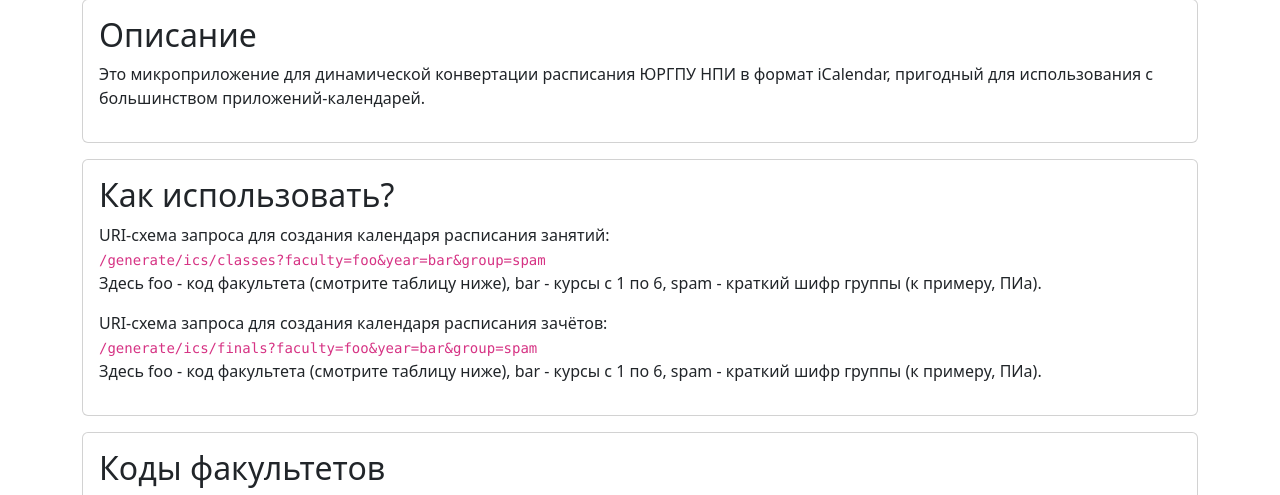
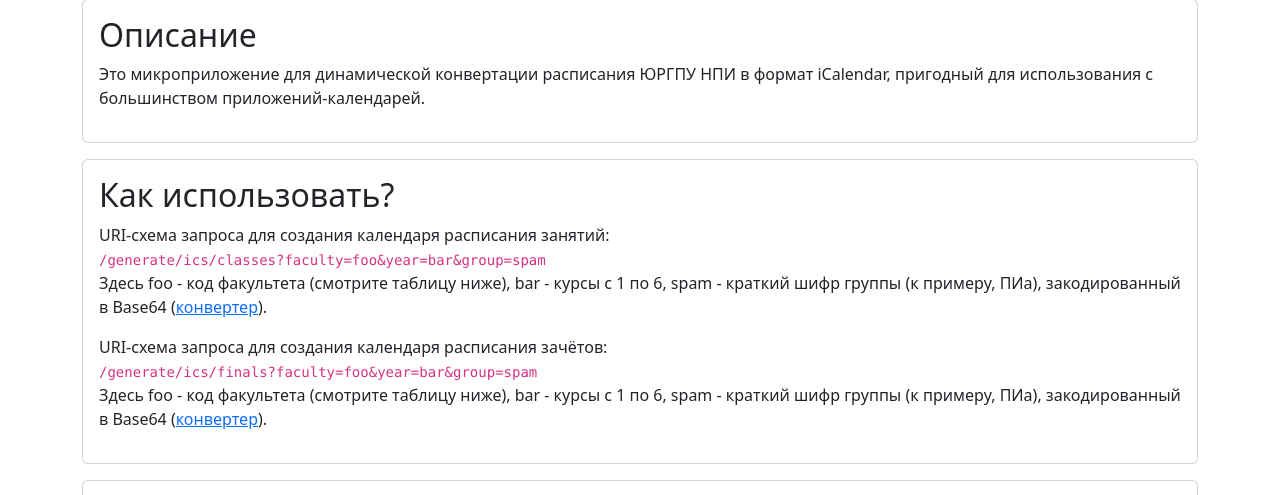
Before and after one commit to morozyuk-d-p/srspu-schedule-calendar-generator, a Flask app: page / in a window 1280 px wide. Shown: the part 89-584 px from the top of the page. Run offline with Flask 2, Linux system fonts and the light colour scheme; data that the repository does not hold is empty; some libraries are stand-ins or nearby versions.

Commit message:
Import changes from Deta

```diff
--- a/main.py
+++ b/main.py
@@ -1,4 +1,5 @@
 #!/usr/bin/env python3
+import base64, urllib.parse
 from flask import Flask, render_template, request, abort
 from modules.core import create_calendar
 from modules.api import get_faculties, get_student_schedule, get_student_finals
@@ -11,7 +12,7 @@
 
 @app.route('/generate/ics/classes')
 def classes_generate():
-    faculty, year, group = request.args.get('faculty'), request.args.get('year'), request.args.get('group')
+    faculty, year, group = request.args.get('faculty'), request.args.get('year'), urllib.parse.quote_from_bytes(base64.decodebytes(request.args.get('group').encode('utf-8')))
     try:
         schedule = get_student_schedule(faculty_id=faculty, year=year, group_id=group)
         calendar = create_calendar(schedule, 'classes')
@@ -23,7 +24,7 @@
 
 @app.route('/generate/ics/finals')
 def finals_generate():
-    faculty, year, group = request.args.get('faculty'), request.args.get('year'), request.args.get('group')
+    faculty, year, group = request.args.get('faculty'), request.args.get('year'), urllib.parse.quote_from_bytes(base64.decodebytes(request.args.get('group').encode('utf-8')))
     try:
         schedule = get_student_finals(faculty_id=faculty, year=year, group_id=group)
         calendar = create_calendar(schedule, 'finals')
--- a/modules/api.py
+++ b/modules/api.py
@@ -25,7 +25,7 @@
     return result
 
 def get_student_schedule(faculty_id, year, group_id):
-    uri = f'https://schedule.npi-tu.ru/api/v1/faculties/{faculty_id}/years/{year}/groups/{urllib.parse.quote(group_id)}/schedule'
+    uri = f'https://schedule.npi-tu.ru/api/v1/faculties/{faculty_id}/years/{year}/groups/{group_id}/schedule'
     request = requests.get(uri)
     result = request.json()
     return result
--- a/modules/core.py
+++ b/modules/core.py
@@ -12,6 +12,7 @@
     event.add('dtstart', pytz.timezone('Europe/Moscow').localize(datetime.strptime(f"{day} {class_ints[str(lesson['class'])]['start']}", '%Y-%m-%d %H:%M')))
     event.add('dtend', pytz.timezone('Europe/Moscow').localize(datetime.strptime(f"{day} {class_ints[str(lesson['class'])]['end']}", '%Y-%m-%d %H:%M')))
     event.add('location', lesson['auditorium'])
+    event.add('organizer', lesson['lecturer'])
     return event
 
 def create_final_event(last_updated, class_types, class_ints, lesson, day):
@@ -22,6 +23,7 @@
     event.add('dtstart', pytz.timezone('Europe/Moscow').localize(datetime.strptime(f"{day} {lesson['start']}", '%Y-%m-%d %H:%M')))
     event.add('dtend', pytz.timezone('Europe/Moscow').localize(datetime.strptime(f"{day} {lesson['end']}", '%Y-%m-%d %H:%M')))
     event.add('location', lesson['auditorium'])
+    event.add('organizer', lesson['lecturer'])
     return event
 
 def create_calendar(schedule, schedule_type):
--- a/templates/index.html
+++ b/templates/index.html
@@ -35,7 +35,7 @@
                         /generate/ics/classes?faculty=foo&year=bar&group=spam
                       </code>
                       <br>
-                      Здесь foo - код факультета (смотрите таблицу ниже), bar - курсы с 1 по 6, spam - краткий шифр группы (к примеру, ПИа).
+                      Здесь foo - код факультета (смотрите таблицу ниже), bar - курсы с 1 по 6, spam - краткий шифр группы (к примеру, ПИа), закодированный в Base64 (<a href="https://www.base64encode.org/">конвертер</a>).
                     </p>
                     <p>
                       URI-схема запроса для создания календаря расписания зачётов: <br>
@@ -43,7 +43,7 @@
                         /generate/ics/finals?faculty=foo&year=bar&group=spam
                       </code>
                       <br>
-                      Здесь foo - код факультета (смотрите таблицу ниже), bar - курсы с 1 по 6, spam - краткий шифр группы (к примеру, ПИа).
+                      Здесь foo - код факультета (смотрите таблицу ниже), bar - курсы с 1 по 6, spam - краткий шифр группы (к примеру, ПИа), закодированный в Base64 (<a href="https://www.base64encode.org/">конвертер</a>).
                     </p>
                 </div>
             </div>
```
Also changed, not shown: requirements.txt (added, +17 -0 lines), modules/_init_.py (added), 1 other file.
